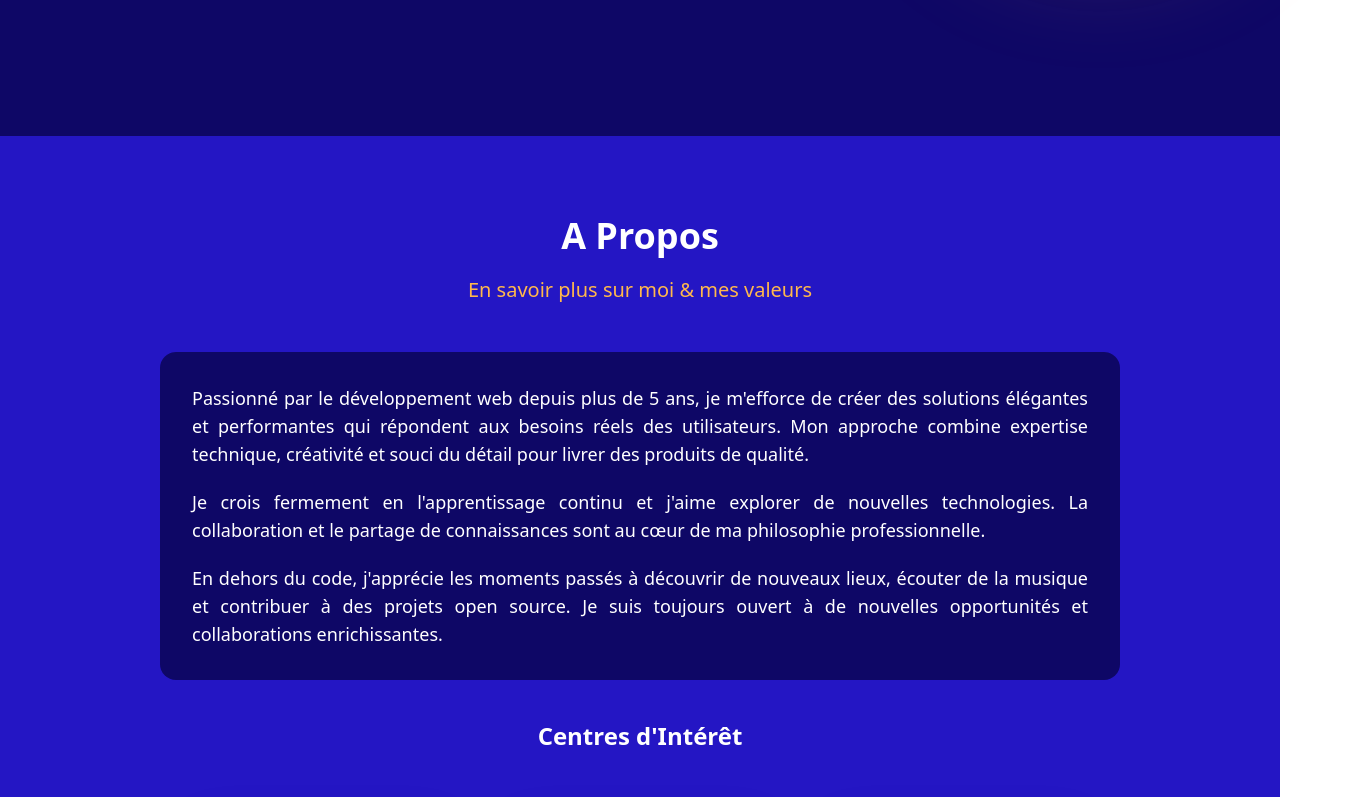
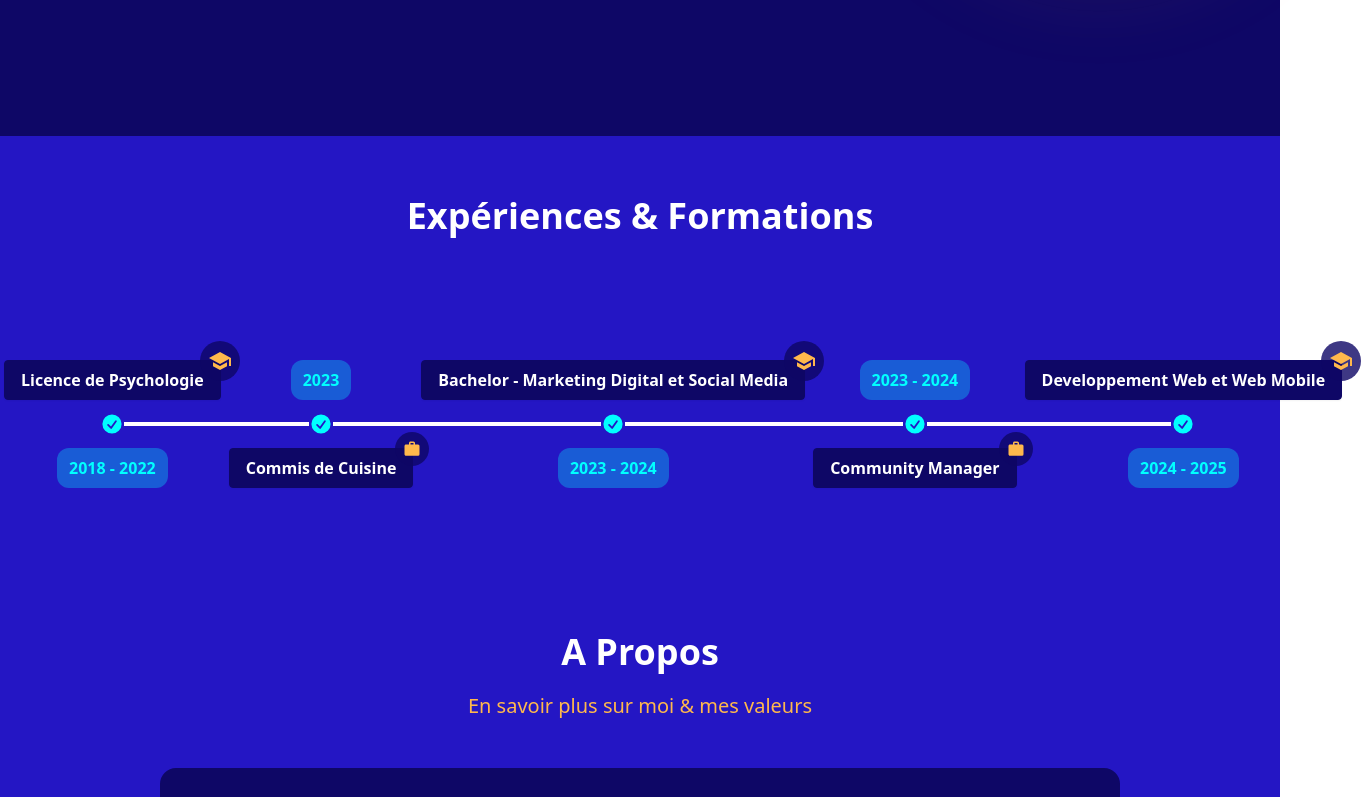
Before and after one commit to NathanVienne/curriculum_vitae, a React (Vite) app: page / in a window 1280 px wide. Shown: the part 664-1461 px from the top of the page, 1361 px wide, since content can reach past the window. Built offline with nearby package versions, Linux system fonts and the light colour scheme.

Commit message:
experience section V1

```diff
--- a/src/App.jsx
+++ b/src/App.jsx
@@ -1,12 +1,14 @@
 import Navigation from "./components/nav/nav"
 import Hero from "./components/hero"
 import About from "./components/about"
+import Experience from "./components/experience/experience.jsx"
 function App() {
 
   return (
     <main>
       <Navigation />
       <Hero />
+      <Experience />
       <About />
     </main>
   )
--- a/src/components/about.jsx
+++ b/src/components/about.jsx
@@ -29,7 +29,7 @@ export default function About() {
                 <h3>Centres d'Intérêt</h3>
                 <article className='mt-12 grid grid-cols-1 md:grid-cols-3 gap-15 max-w-4xl mx-auto'>
                     {interests.map((interest, index) => (
-                        <div className='card bg-neutral rounded-2xl shadow-2xl border border-neutral hover:border-secondary' key={index}>
+                        <div className='card bg-neutral rounded-2xl shadow-2xl border border-neutral hover:shadow-secondary' key={index}>
                             <figure className='pt-6'>
                                 <Icon
                                     path={interest.iconPath}
--- a/src/components/experience.jsx
+++ /dev/null
@@ -1,7 +0,0 @@
-export default function Experience() {
-    return (
-        <section>
-
-        </section>
-    )
-}
--- /dev/null
+++ b/src/components/experience/experience.jsx
@@ -0,0 +1,50 @@
+import Items from "./items";
+
+const experiences = [
+    {
+        type: "education",
+        title: "Licence de Psychologie",
+        company: "Université Catholique de l'Ouest Réunion (UCO)",
+        period: "2018 - 2022",
+        description: "Lorem Ipsum is simply dummy text of the printing and typesetting industry. Lorem Ipsum has been the industry's standard dummy text ever since the 1500s, when an unknown printer took a galley of type and scrambled it to make a type specimen book. It has survived not only five centuries, but also the leap into electronic typesetting, remaining essentially unchanged. It was popularised in the 1960s with the release of Letraset sheets containing Lorem Ipsum passages, and more recently with desktop publishing software like Aldus PageMaker including versions of Lorem Ipsum.",
+    },
+    {
+        type: "work",
+        title: "Commis de Cuisine",
+        company: "Bedroom Restaurant",
+        period: "2023",
+        description: "Lorem Ipsum is simply dummy text of the printing and typesetting industry. Lorem Ipsum has been the industry's standard dummy text ever since the 1500s, when an unknown printer took a galley of type and scrambled it to make a type specimen book. It has survived not only five centuries, but also the leap into electronic typesetting, remaining essentially unchanged. It was popularised in the 1960s with the release of Letraset sheets containing Lorem Ipsum passages, and more recently with desktop publishing software like Aldus PageMaker including versions of Lorem Ipsum.",
+    },
+    {
+        type: "education",
+        title: "Bachelor - Marketing Digital et Social Media",
+        company: "Créalise",
+        period: "2023 - 2024",
+        description: "Lorem Ipsum is simply dummy text of the printing and typesetting industry. Lorem Ipsum has been the industry's standard dummy text ever since the 1500s, when an unknown printer took a galley of type and scrambled it to make a type specimen book. It has survived not only five centuries, but also the leap into electronic typesetting, remaining essentially unchanged. It was popularised in the 1960s with the release of Letraset sheets containing Lorem Ipsum passages, and more recently with desktop publishing software like Aldus PageMaker including versions of Lorem Ipsum.",
+    },
+    {
+        type: "work",
+        title: "Community Manager",
+        company: "Pala Créateur Joaillier",
+        period: "2023 - 2024",
+        description: "Lorem Ipsum is simply dummy text of the printing and typesetting industry. Lorem Ipsum has been the industry's standard dummy text ever since the 1500s, when an unknown printer took a galley of type and scrambled it to make a type specimen book. It has survived not only five centuries, but also the leap into electronic typesetting, remaining essentially unchanged. It was popularised in the 1960s with the release of Letraset sheets containing Lorem Ipsum passages, and more recently with desktop publishing software like Aldus PageMaker including versions of Lorem Ipsum.",
+    },
+    {
+        type: "education",
+        title: "Developpement Web et Web Mobile",
+        company: "AFPAR",
+        period: "2024 - 2025",
+        description: "Lorem Ipsum is simply dummy text of the printing and typesetting industry. Lorem Ipsum has been the industry's standard dummy text ever since the 1500s, when an unknown printer took a galley of type and scrambled it to make a type specimen book. It has survived not only five centuries, but also the leap into electronic typesetting, remaining essentially unchanged. It was popularised in the 1960s with the release of Letraset sheets containing Lorem Ipsum passages, and more recently with desktop publishing software like Aldus PageMaker including versions of Lorem Ipsum.",
+    },
+];
+
+export default function Experience() {
+    return (
+        <section className="bg-neutral py-15">
+            <h2 className="text-center pb-30 text-4xl text-white font-bold">Expériences & Formations</h2>
+            <ul className="timeline mx-auto w-fit">
+                < Items experiences={experiences} />
+            </ul>
+        </section>
+    )
+}
--- /dev/null
+++ b/src/components/experience/items.jsx
@@ -0,0 +1,68 @@
+import { useState } from "react";
+import Modal from "./modal";
+import Icon from '@mdi/react';
+import { mdiBriefcase, mdiSchool } from '@mdi/js';
+
+
+export default function Items({ experiences }) {
+    const [selectedIndex, setSelectedIndex] = useState(null);
+
+    const openModal = (index) => setSelectedIndex(index);
+    const closeModal = () => setSelectedIndex(null);
+
+    return (
+        <>
+            {experiences.map((experience, index) => {
+                const isFirst = index === 0;
+                const isLast = index === experiences.length - 1;
+                const isSelected = index === selectedIndex;
+
+                return (
+                    <li key={index}>
+                        {!isFirst && <hr className="bg-white" />}
+
+                        <div
+                            className={`${index % 2 === 0 ? "timeline-end" : "timeline-start"
+                                } py-2 px-3 text-secondary bg-secondary/30 rounded-xl font-semibold`}
+                        >
+                            {experience.period}
+                        </div>
+                        <div className={`btn ${index % 2 === 0 ? "timeline-start" : "timeline-end"
+                            } timeline-box indicator bg-primary border-primary hover:shadow-md hover:shadow-secondary`}>
+                            <span className="indicator-item text-accent p-2 rounded-full bg-primary/80">
+                                {experience.type === "work" ? <Icon path={mdiBriefcase} size={0.75} /> : <Icon path={mdiSchool} size={1} />}
+                            </span>
+                            <button
+                                onClick={() => openModal(index)}
+                                className="text-white text-base"
+                            >
+                                {experience.title}
+                            </button>
+                        </div>
+
+                        <div className="timeline-middle py-2">
+                            <svg
+                                xmlns="http://www.w3.org/2000/svg"
+                                viewBox="0 0 20 20"
+                                fill="currentColor"
+                                className="text-secondary h-6 w-6"
+                            >
+                                <path
+                                    fillRule="evenodd"
+                                    d="M10 18a8 8 0 100-16 8 8 0 000 16zm3.857-9.809a.75.75 0 00-1.214-.882l-3.483 4.79-1.88-1.88a.75.75 0 10-1.06 1.061l2.5 2.5a.75.75 0 001.137-.089l4-5.5z"
+                                    clipRule="evenodd"
+                                />
+                            </svg>
+                        </div>
+
+                        {!isLast && <hr className="bg-white" />}
+
+                        {isSelected && (
+                            <Modal experience={experience} onClose={closeModal} />
+                        )}
+                    </li>
+                );
+            })}
+        </>
+    );
+}
--- /dev/null
+++ b/src/components/experience/modal.jsx
@@ -0,0 +1,26 @@
+import { useEffect, useRef } from "react";
+
+export default function Modal({ experience, onClose }) {
+  const modalRef = useRef(null);
+
+  useEffect(() => {
+    if (modalRef.current) {
+      modalRef.current.showModal();
+    }
+  }, []);
+
+  return (
+    <dialog ref={modalRef} className="modal">
+      <div className="modal-box bg-primary px-15">
+        <h3 className="font-bold text-lg text-white text-center">{experience.title}</h3>
+        <p className="py-1 text-secondary text-center font-semibold">{experience.period}</p>
+        <p className="py-4 text-white text-center text-justify">{experience.description}</p>
+        <div className="modal-action">
+          <form method="dialog">
+            <button className="btn btn-accent" onClick={onClose}>Fermer</button>
+          </form>
+        </div>
+      </div>
+    </dialog>
+  );
+}
--- a/src/components/nav/items.jsx
+++ b/src/components/nav/items.jsx
@@ -1,6 +1,6 @@
 export default  function Links({label}) {
     return (
-        <li className="px-5 py-3 text-xs font-medium uppercase hover:outline-1 hover:outline-neutral hover:rounded-md hover:text-accent">
+        <li className="px-5 py-3 text-xs font-medium uppercase hover:outline-1 hover:outline-neutral hover:rounded-md hover:text-secondary">
             <a>
                 {label}
             </a>
```
